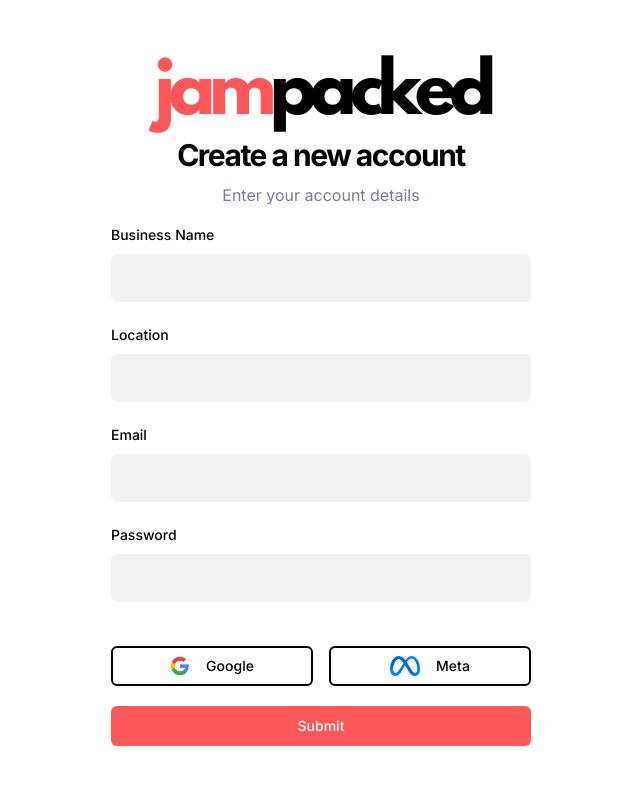
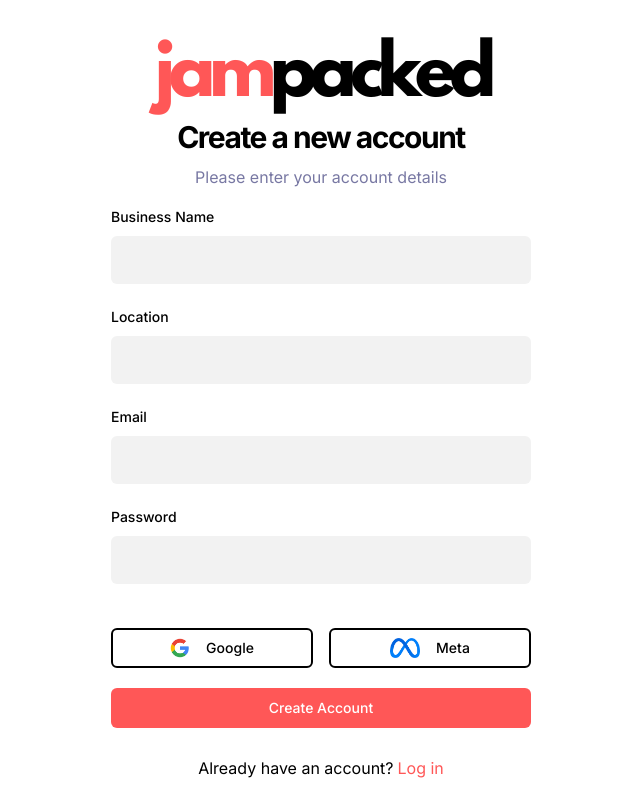
Before and after one commit to PranavSingh31/Jampacked, a React (Vite) app: page /sign-up in a window 1280 px wide. Shown: the whole page, without its empty margins (319-959 px from the left). Built offline with nearby package versions, Linux system fonts and the light colour scheme.

Commit message:
signup page structure completed

```diff
--- a/index.html
+++ b/index.html
@@ -2,7 +2,7 @@
 <html lang="en">
   <head>
     <meta charset="UTF-8" />
-    <link rel="icon" type="image/svg+xml" href="/jampacked.svg" />
+    <link rel="icon" type="image/svg+xml" href="/logo.png" />
     <meta name="viewport" content="width=device-width, initial-scale=1.0" />
     <title>Jampacked</title>
   </head>
--- a/src/_auth/forms/SignupForm.tsx
+++ b/src/_auth/forms/SignupForm.tsx
@@ -1,12 +1,15 @@
 import { Button } from "@/components/ui/button"
+import { Link } from "react-router-dom"
 import { zodResolver } from "@hookform/resolvers/zod"
 import { useForm } from "react-hook-form"
 import { Form, FormControl, FormField, FormItem, FormLabel, FormMessage, } from "@/components/ui/form"
 import { Input } from "@/components/ui/input"
 import { SignupValidation } from "@/lib/validation"
+import { Loader } from "@/components/shared/loader"
 import { z } from "zod"
 
 const SignupForm = () => {
+    const isLoading = false;
     const form = useForm<z.infer<typeof SignupValidation>>({
         resolver: zodResolver(SignupValidation),
         defaultValues: {
@@ -37,10 +40,13 @@ const SignupForm = () => {
     return (
         <Form {...form}>
             <div className="sm:w-420 flex-center flex-col">
-                <img src="/assets/images/logo.png" alt="logo" className="min-w-30 h-auto" />
+
+                <img src="/assets/images/logo.png" alt="logo" className="min-w-30 h-auto pt-4" />
                 <h2 className="h3-bold md:h2-bold"> Create a new account </h2>
-                <p className="text-light-3 small-medium md:base-regular mt-2"> Enter your account details </p>
+                <p className="text-light-3 small-medium md:base-regular mt-2"> Please enter your account details </p>
+
                 <form onSubmit={form.handleSubmit(onSubmit)} className="flex flex-col gap-5 w-full mt-4">
+
                     <FormField
                         control={form.control}
                         name="businessname"
@@ -98,12 +104,26 @@ const SignupForm = () => {
                             <img src="/assets/images/google.png" alt="Google" className="w-auto h-5" />
                             Google
                         </Button>
-                        <Button onClick={handleMetaLogin} className="shad-button_meta border-2 border-dark-1 flex-1">
+                        <Button onClick={handleMetaLogin} className="shad-button_meta">
                             <img src="/assets/images/meta.png" alt="Meta" className="w-auto h-5" />
                             Meta
                         </Button>
                     </div>
-                    <Button type="submit" className="shad-button_primary">Submit</Button>
+                    <Button type="submit" className="shad-button_primary">
+                        {isLoading ? (
+                            <div className="flex center gap-2">
+                                <Loader /> Creating Account...
+                            </div>
+                        ) : (
+                            <div className="flex center gap-2">
+                                Create Account
+                            </div>
+                        )}
+                    </Button>
+                    <p className="text-small-regular text-dark-1 text-center mt-2">
+                        Already have an account?
+                        <Link to="/sign-in" className="text-orange text-small-semibold ml-1">Log in</Link>
+                    </p>
                 </form>
             </div>
         </Form>
--- /dev/null
+++ b/src/components/shared/loader.tsx
@@ -0,0 +1,10 @@
+export const Loader = () => {
+  return (
+    <div className='flex-center w-full'>
+        <img src='/assets/images/loader.svg'
+        alt='Loading...'
+        className='w-4 h-4'
+        />
+    </div>
+  )
+}
```
Also changed, not shown: public/assets/images/loader.svg (added).
